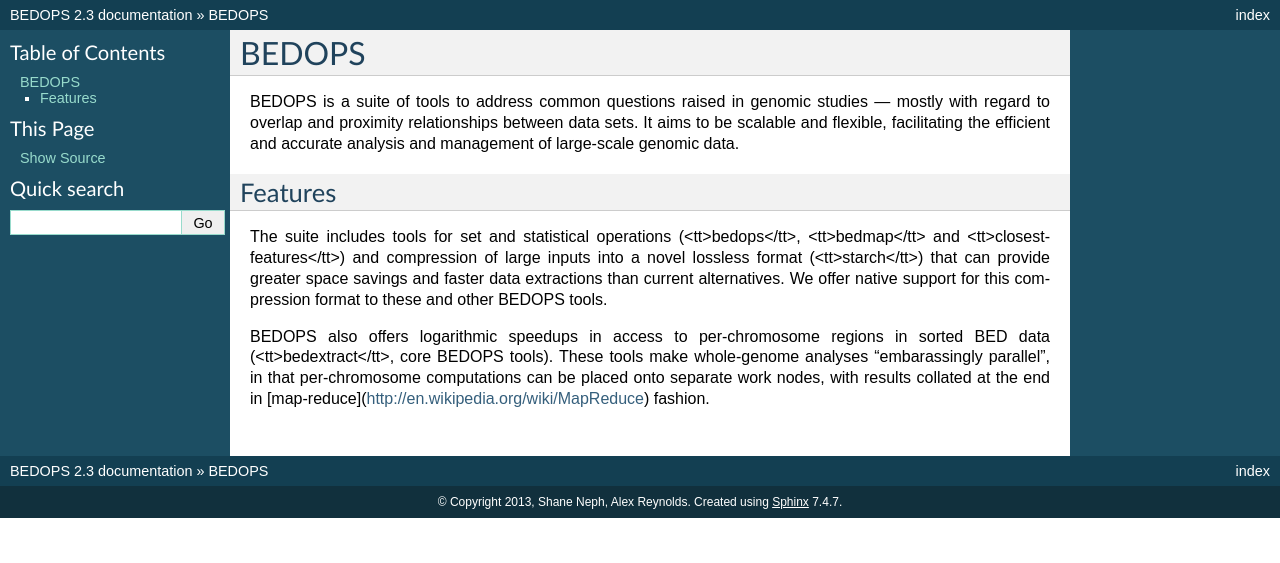
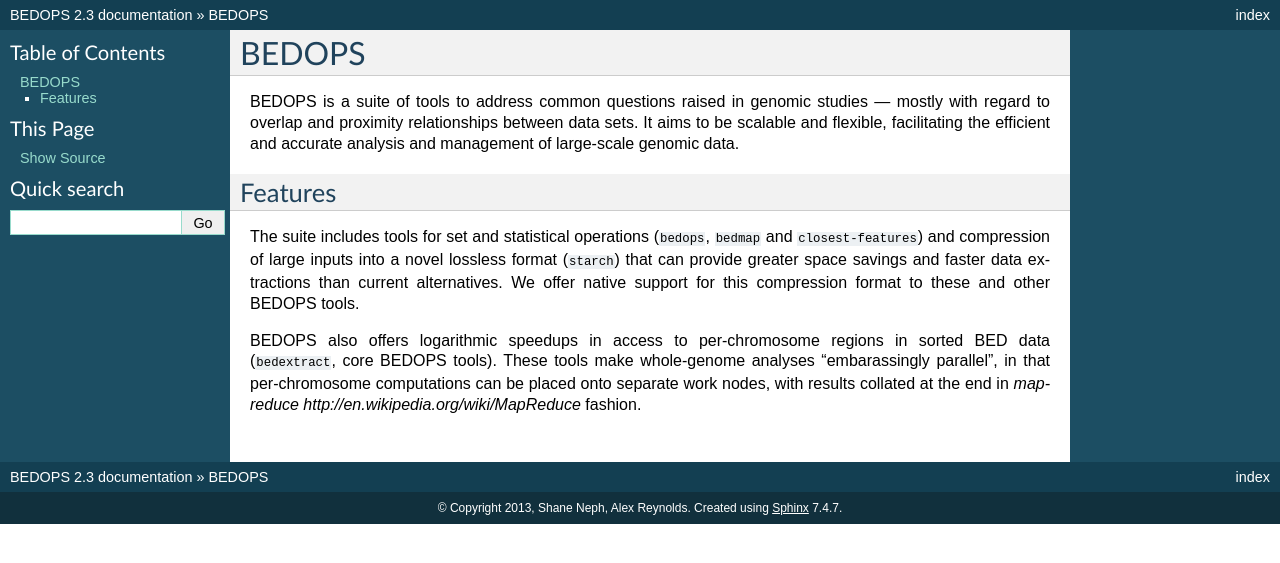
Before and after one commit to bedops/bedops, a Sphinx documentation site: the page built from docs/index.rst, in a window 1280 px wide. Shown: the top 563 px of the page. Built offline with Sphinx 7.4.7, drawn with Linux system fonts in a browser that asks for light colours; formulas are drawn with MathJax 3; some of the changed lines change nothing that is shown.

Commit message:
uploaded Sphinx documentation resources

```diff
--- a/docs/index.rst
+++ b/docs/index.rst
@@ -4,6 +4,6 @@
 
 Features
 ----------
-The suite includes tools for set and statistical operations (<tt>bedops</tt>, <tt>bedmap</tt> and <tt>closest-features</tt>) and compression of large inputs into a novel lossless format (<tt>starch</tt>) that can provide greater space savings and faster data extractions than current alternatives. We offer native support for this compression format to these and other BEDOPS tools.
+The suite includes tools for set and statistical operations (``bedops``, ``bedmap`` and ``closest-features``) and compression of large inputs into a novel lossless format (``starch``) that can provide greater space savings and faster data extractions than current alternatives. We offer native support for this compression format to these and other BEDOPS tools.
 
-BEDOPS also offers logarithmic speedups in access to per-chromosome regions in sorted BED data (<tt>bedextract</tt>, core BEDOPS tools). These tools make whole-genome analyses "embarassingly parallel", in that per-chromosome computations can be placed onto separate work nodes, with results collated at the end in [map-reduce](http://en.wikipedia.org/wiki/MapReduce) fashion.
+BEDOPS also offers logarithmic speedups in access to per-chromosome regions in sorted BED data (``bedextract``, core BEDOPS tools). These tools make whole-genome analyses "embarassingly parallel", in that per-chromosome computations can be placed onto separate work nodes, with results collated at the end in `map-reduce http://en.wikipedia.org/wiki/MapReduce` fashion.
```
Also changed, not shown: 5 other files.
